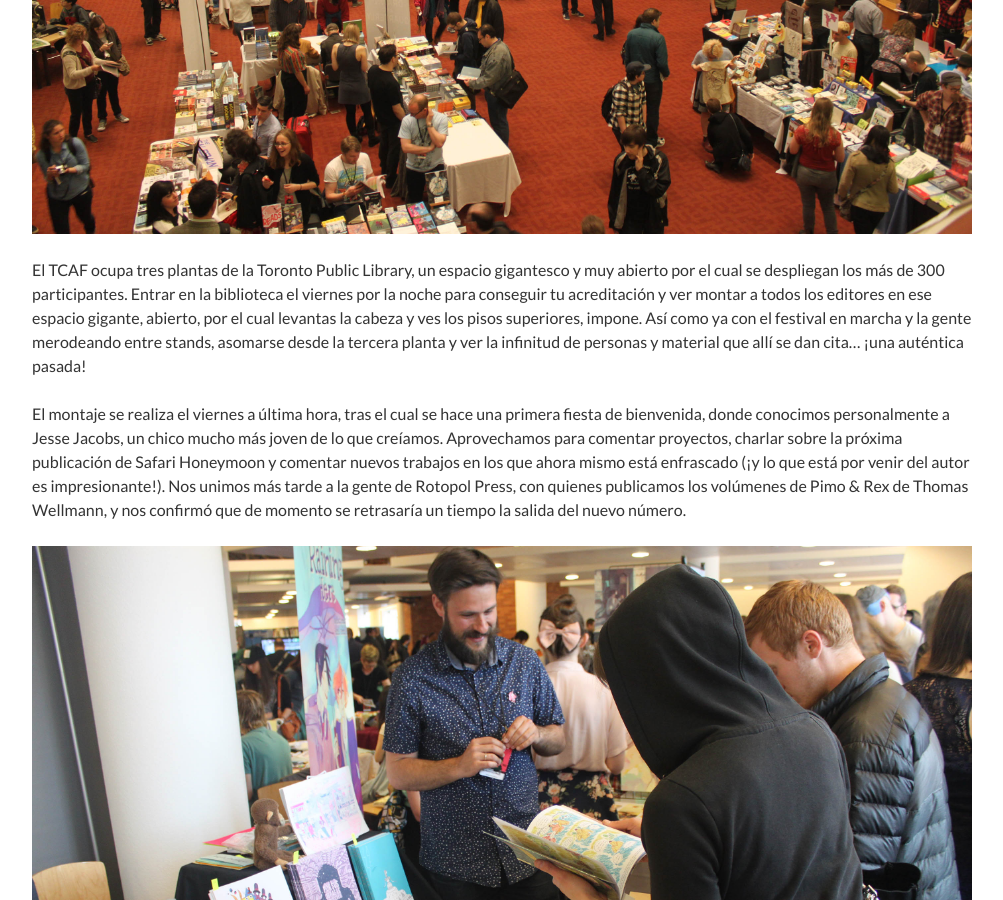
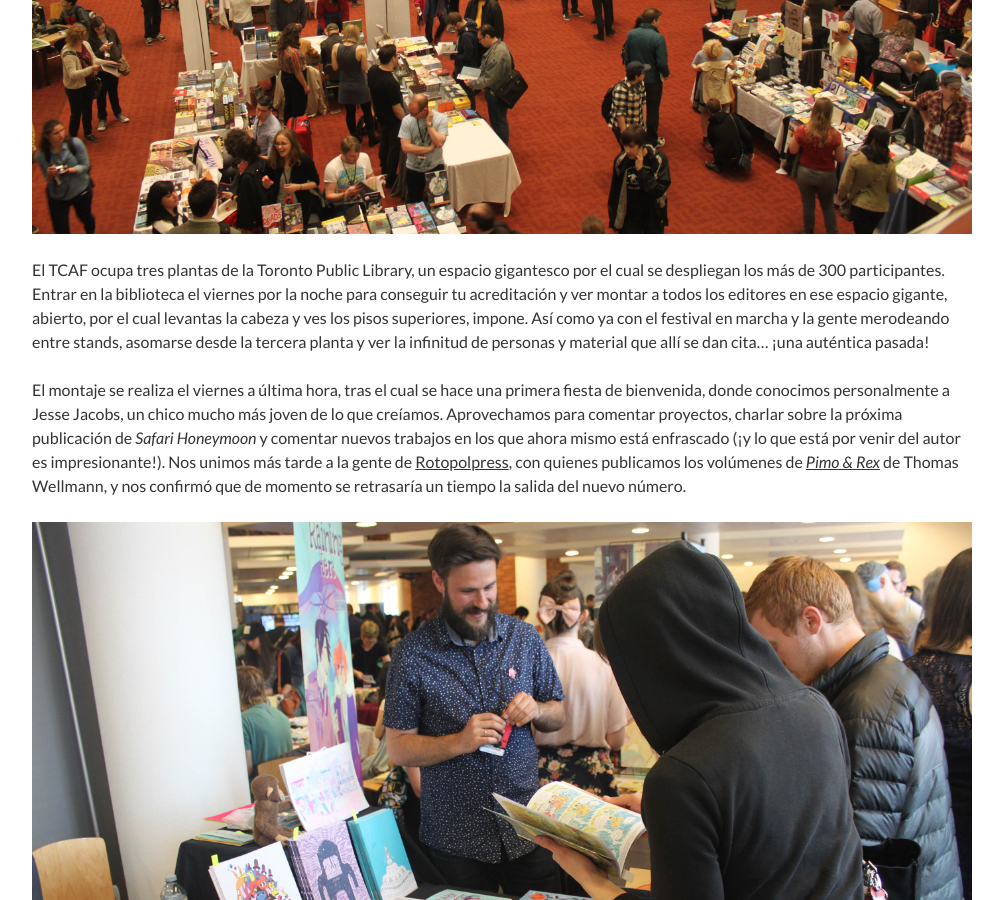
Before and after one commit to dehavillanded/dehavillanded.github.io, a Jekyll site: the page built from _novelties/2016-06-01-asi-fue-TCAF.md, in a window 1280 px wide and 900 px high, scrolled down 919 px. Shown: the whole window, without its empty margins (138-1141 px from the left). Built offline with Jekyll 4.4.1, drawn with Linux system fonts in a browser that asks for light colours; some of the changed text lies outside the part shown.

Commit message:
Correcciones Noticias

```diff
--- a/_novelties/2016-06-01-asi-fue-TCAF.md
+++ b/_novelties/2016-06-01-asi-fue-TCAF.md
@@ -12,9 +12,9 @@
 <br>
 ![El TCAF desde arriba]({{ sie.url }}/images/Noticias_Toronto2.JPG)
 <br>
-El TCAF ocupa tres plantas de la Toronto Public Library, un espacio gigantesco y muy abierto por el cual se despliegan los más de 300 participantes. Entrar en la biblioteca el viernes por la noche para conseguir tu acreditación y ver montar a todos los editores en ese espacio gigante, abierto, por el cual levantas la cabeza y ves los pisos superiores, impone. Así como ya con el festival en marcha y la gente merodeando entre stands, asomarse desde la tercera planta y ver la infinitud de personas y material que allí se dan cita… ¡una auténtica pasada!<br>
+El TCAF ocupa tres plantas de la Toronto Public Library, un espacio gigantesco por el cual se despliegan los más de 300 participantes. Entrar en la biblioteca el viernes por la noche para conseguir tu acreditación y ver montar a todos los editores en ese espacio gigante, abierto, por el cual levantas la cabeza y ves los pisos superiores, impone. Así como ya con el festival en marcha y la gente merodeando entre stands, asomarse desde la tercera planta y ver la infinitud de personas y material que allí se dan cita… ¡una auténtica pasada!<br>
 <br>
-El montaje se realiza el viernes a última hora, tras el cual se hace una primera fiesta de bienvenida, donde conocimos personalmente a Jesse Jacobs, un chico mucho más joven de lo que creíamos. Aprovechamos para comentar proyectos, charlar sobre la próxima publicación de Safari Honeymoon y comentar nuevos trabajos en los que ahora mismo está enfrascado (¡y lo que está por venir del autor es impresionante!). Nos unimos más tarde a la gente de Rotopol Press, con quienes publicamos los volúmenes de Pimo & Rex de Thomas Wellmann, y nos confirmó que de momento se retrasaría un tiempo la salida del nuevo número.<br>
+El montaje se realiza el viernes a última hora, tras el cual se hace una primera fiesta de bienvenida, donde conocimos personalmente a Jesse Jacobs, un chico mucho más joven de lo que creíamos. Aprovechamos para comentar proyectos, charlar sobre la próxima publicación de _Safari Honeymoon_ y comentar nuevos trabajos en los que ahora mismo está enfrascado (¡y lo que está por venir del autor es impresionante!). Nos unimos más tarde a la gente de [Rotopolpress](http://www.rotopolpress.de), con quienes publicamos los volúmenes de _[Pimo & Rex](http://dehavilland.bigcartel.com/product/pimo-rex-de-thomas-wellmann)_ de Thomas Wellmann, y nos confirmó que de momento se retrasaría un tiempo la salida del nuevo número.<br>
 <br>
 ![Nuestra mesa]({{ sie.url }}/images/Noticias_Toronto1.JPG)
 <br>
@@ -24,13 +24,13 @@
 <br>
 ![Cartel del ELCAF]({{ sie.url }}/images/Noticias_Toronto3.JPG)
 <br>
-Mientras uno de nosotros explicaba nuestro material detrás de la mesa, el otro se libraba para dar paseos por los expositores. Sabíamos que algunas de las editoriales que seguimos por las redes y a las cuales comprarles algo nos supone unos gastos de envío infernales, estaban presentes. De ahí que nos emocionara poder comprar y saludar a la gente de Retro Fit (Box Brown entre ellos, a quien le cogimos An Entity Observe All Things), Space Face Books (a quienes pillamos un ejemplar de Aidan Koch y un periódico que reunía algunos carteles de Michael DeForge para conciertos y eventos) o Youth in Decline (editores de la fantástica selección Frontier, de la cual cogimos el ejemplar de Sam Alden).<br>
+Mientras uno de nosotros explicaba nuestro material detrás de la mesa, el otro se libraba para dar paseos por los expositores. Sabíamos que algunas de las editoriales que seguimos por las redes y a las cuales comprarles algo nos supone unos gastos de envío infernales, estaban presentes. De ahí que nos emocionara poder comprar y saludar a la gente de Retro Fit (Box Brown entre ellos, a quien le cogimos _An Entity Observe All Things_), Space Face Books (a quienes pillamos un ejemplar de Aidan Koch y un periódico que reunía algunos carteles de Michael DeForge para conciertos y eventos) o Youth in Decline (editores de la fantástica selección Frontier, de la cual cogimos el ejemplar de Sam Alden).<br>
 Mientras uno de los dos daba vueltas, el otro se quedaba explicando nuestras publicaciones a la gente que venía a nuestra mesa, de la cual nos impresionó todo lo que vendimos, teniendo en cuenta las limitaciones con el idioma.<br>
 <br>
-Una vez cerradas las jornadas del TCAF, tenías un par de horas de descanso y de cenar (a las 19h, claro) y podías volver a unirte a la gente en las fiestas que montaban, la primera de ellas donde tocaba Michael DeForge con su banda de punk, y la otra donde los organizadores daban las gracias por la asistencia de todos. Allí pudimos charlar con la gente de Chili com carne, Giulia Sagramola, Uncivilized Press, Brecht Evans, Max Baitinger, Anna Haifisch…<br>
+Una vez cerradas las jornadas del TCAF, tenías un par de horas de descanso y de cenar (a las 19h, claro) y podías volver a unirte a la gente en las fiestas que montaban, la primera de ellas donde tocaba Michael DeForge con su banda de punk, y la otra donde los organizadores daban las gracias por la asistencia de todos. Allí pudimos charlar con la gente de Chili com carne, Giulia Sagramola, Uncivilized Books, Brecht Evans, Max Baitinger, Anna Haifisch…<br>
 <br>
 ![Cartel del ELCAF]({{ sie.url }}/images/Noticias_Toronto4.jpg)
 <br>
 Y entre toda esta gente, comentar la enorme satisfacción que es poder tomar algo con Annie Koyama, editora y fundadora de Koyama Press. Annie es una persona dulce, entregada a los cómics y a quien sólo le importa que estés feliz y cómodo donde sea. Es atenta, amable, pregunta por Fatbottoms (y dice que necesita venir a visitarla) y te conquista.<br>
 <br>
-Volver a Barcelona tras todo este subidón no es fácil. Jet lag unido a la preparación del Gutter Fest, que empezaba dos días más tarde, unido al cierre del cómic de Cristian Robles, Mameshiba… una locura. Pero lo que está claro es que volvimos con las pilas cargadas, como si empezaramos de nuevo todo el proyecto y con ganas de crear mucho más.
+Volver a Barcelona tras todo este subidón no es fácil. Jet lag unido a la preparación del Gutter Fest, que empezaba dos días más tarde, unido al cierre del cómic de Cristian Robles, _[Mameshiba](http://dehavilland.bigcartel.com/category/la-mansion-en-llamas)_… una locura. Pero lo que está claro es que volvimos con las pilas cargadas, como si empezaramos de nuevo todo el proyecto y con ganas de crear mucho más.
```
Also changed, not shown: _novelties/2016-06-09-elcaf-2016.md (+1 -4 lines).
